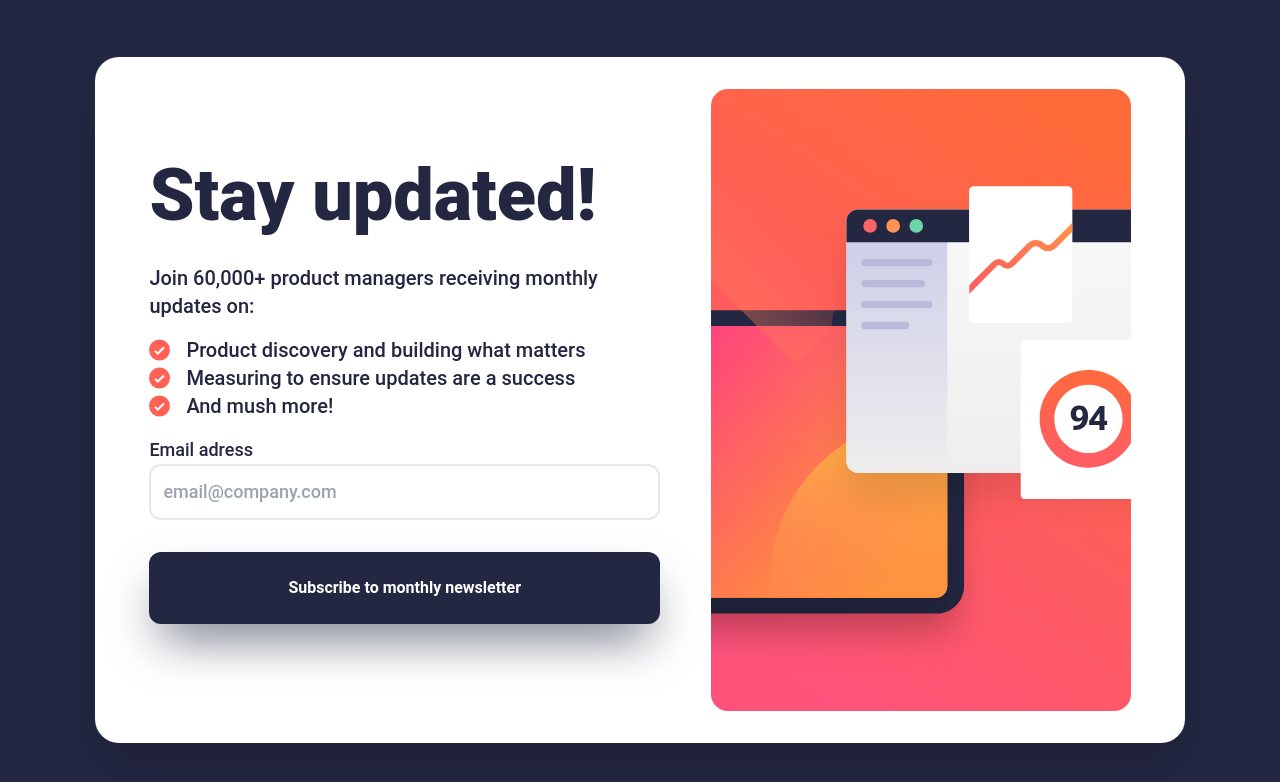
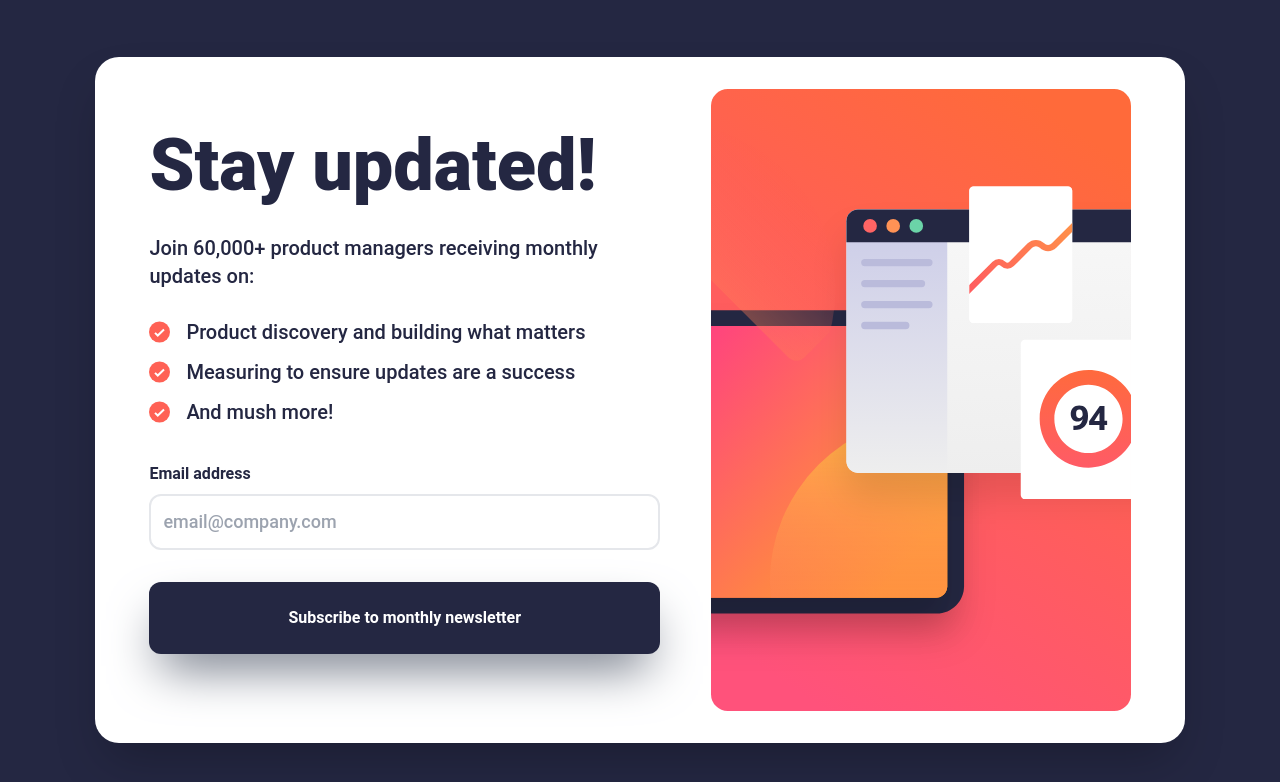
Before and after one commit to EdebaliErman/frontend-mentor-20, a React (Create React App) app: page / in a window 1280 px wide. Shown: the top 782 px of the page. Built offline with nearby package versions, Linux system fonts and the light colour scheme; the HTML template or start-up script is replaced by a standard one.

Commit message:
Mail adress is edit

```diff
--- a/src/Components/CardForm/Form.js
+++ b/src/Components/CardForm/Form.js
@@ -5,7 +5,7 @@ function Form({handleChange,handleSubmit,error}) {
 
     return (
         <form onSubmit={handleSubmit}>
-            <label>Email adress <span className='errorText'> {error}</span> </label>
+            <label>Email address <span className='errorText'> {error}</span> </label>
             <input
                 className={error && 'error'}
                 type='text'
--- a/src/Style/CardForm.css
+++ b/src/Style/CardForm.css
@@ -13,7 +13,7 @@
     }
 
     .CardForm ul li {
-        @apply flex gap-4
+        @apply flex gap-4 my-3
     }
 
     .CardForm h4 {
@@ -30,7 +30,7 @@
         @apply border-Tomato text-Tomato text-xl placeholder:text-Tomato bg-red-100 focus:outline-none focus:ring-0 focus:border-Tomato
     }
     form label{
-        @apply w-full flex justify-between items-start gap-4
+        @apply w-full flex justify-between items-start gap-4 font-bold text-base my-2
     }
     label .errorText{
         @apply text-sm text-red-500 font-bold
```
